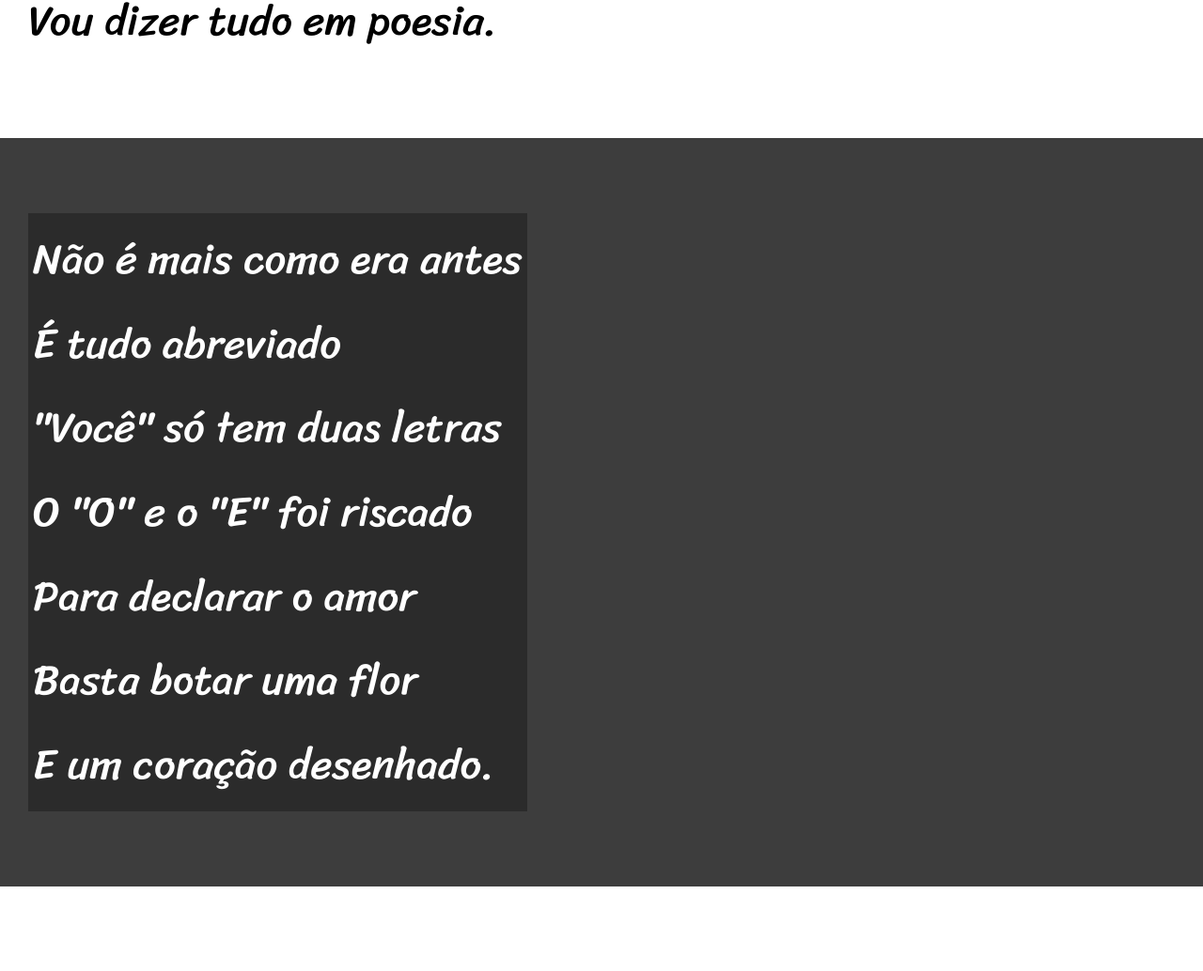
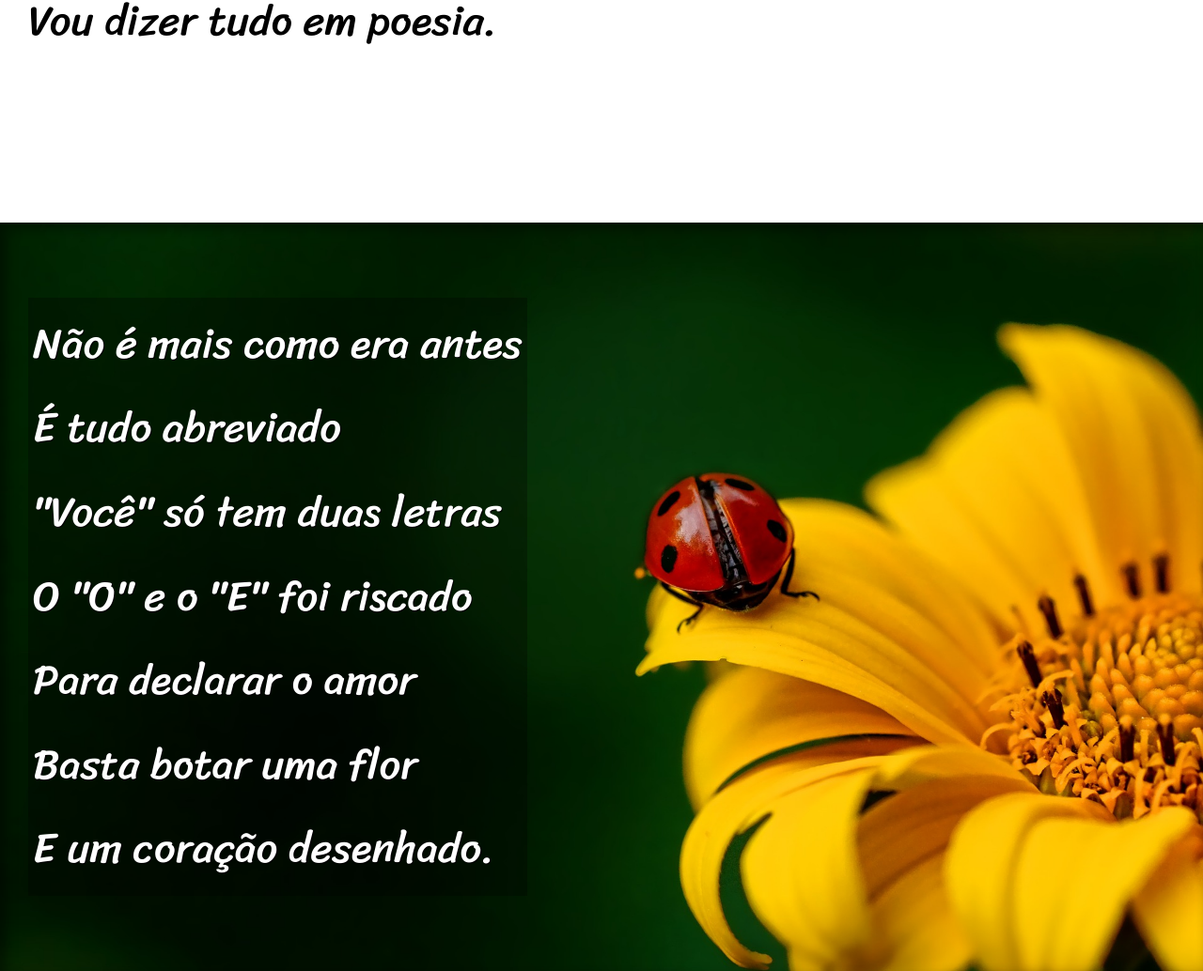
Before and after one commit to ihfdias/html-css, a plain HTML site: page desafios/d012/index.html in a window 1280 px wide. Shown: the part 951-1985 px from the top of the page at 94% size. Drawn offline with Linux system fonts and the light colour scheme.

Commit message:
finaliznado o projeto

```diff
--- a/desafios/d012/estilo/style.css
+++ b/desafios/d012/estilo/style.css
@@ -58,6 +58,10 @@ section {
     font-size: 3.5vw;
 }
 
+section > p {
+    padding-bottom: 2em;
+}
+
 section.normal {
     background-color: white;
     color: black;
@@ -66,12 +70,27 @@ section.normal {
 section.imagem {
     background-color: rgb(61, 61, 61);
     color: white;
+    box-shadow: inset 6px 6px 13px 0px rgba(0, 0, 0, 0.459);
+    background-size: cover;
+    background-attachment: fixed;
 }
 
 section.imagem > p {
     display: inline-block;
-    background-color: rgba(0, 0, 0, 0.301);
+    background-color: rgba(0, 0, 0, 0.295);
     padding: 5px;
+    text-shadow: 1px 1px 0px black;
+}
+
+section#img01 {
+    background-image: url('../imagens/background001.jpg');
+    background-position: right center;
+
+}
+
+section#img02 {
+    background-image: url('../imagens/background002.jpg');
+
 }
 
 footer {
--- a/desafios/d012/index.html
+++ b/desafios/d012/index.html
@@ -24,7 +24,7 @@
         </p>
     </section>
 
-    <section class="imagem">
+    <section class="imagem" id="img01">
         <p>
             Não é mais como era antes <br>
             É tudo abreviado <br>
@@ -58,7 +58,7 @@
         </p>
     </section>
 
-    <section class="imagem">
+    <section class="imagem" id="img02">
         <p>
             Tenho saudade das cartas <br>
             Escritas com a própria mão <br>
```
